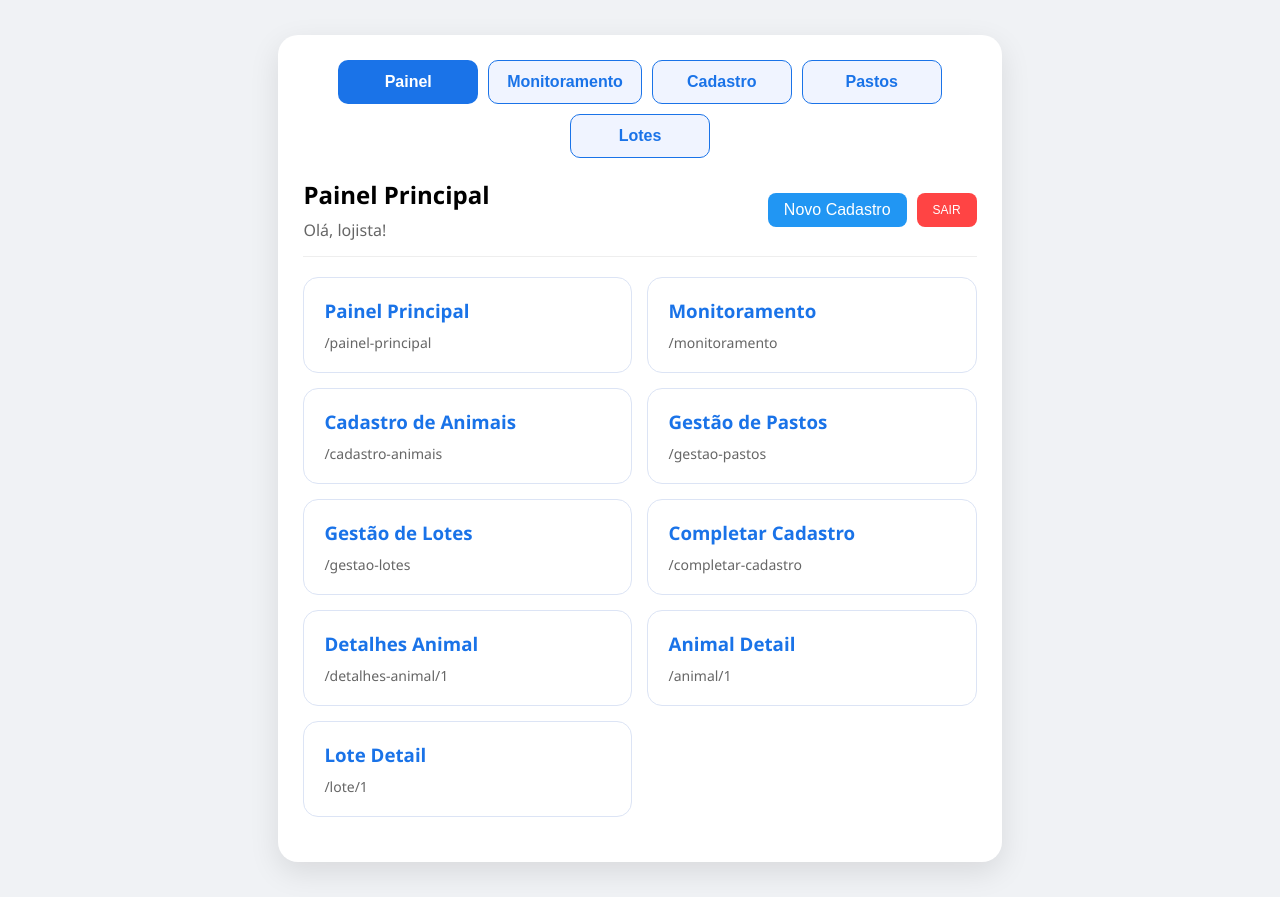
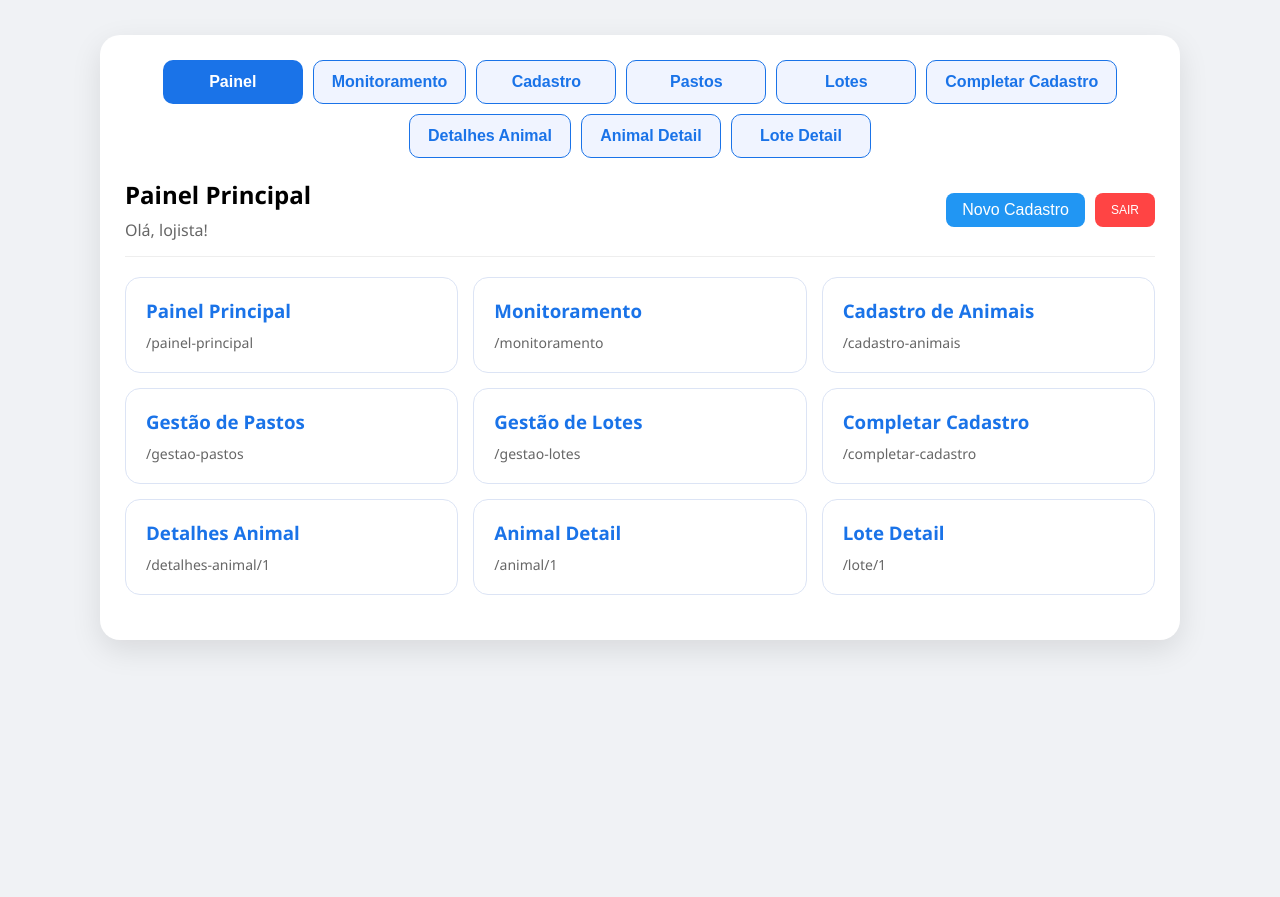
Before and after one commit to Pebavideo/Fim-de-Boi-Fujao, a React (Vite) app: page /painel-principal in a window 1280 px wide. After the commit the page ends 830 px from the top, so only its background shows below. Built offline with nearby package versions, Linux system fonts and the light colour scheme; no server answers; sample sign-in values are in the browser's storage.

Commit message:
update: layout limpo e grid de 9 paginas

```diff
--- a/src/components/TopNav.tsx
+++ b/src/components/TopNav.tsx
@@ -7,7 +7,11 @@ const navItems = [
   { label: 'Monitoramento', path: '/monitoramento' },
   { label: 'Cadastro', path: '/cadastro-animais' },
   { label: 'Pastos', path: '/gestao-pastos' },
-  { label: 'Lotes', path: '/gestao-lotes' }
+  { label: 'Lotes', path: '/gestao-lotes' },
+  { label: 'Completar Cadastro', path: '/completar-cadastro' },
+  { label: 'Detalhes Animal', path: '/detalhes-animal/1' },
+  { label: 'Animal Detail', path: '/animal/1' },
+  { label: 'Lote Detail', path: '/lote/1' }
 ];
 
 export default function TopNav() {
--- a/src/pages/PainelPrincipal.tsx
+++ b/src/pages/PainelPrincipal.tsx
@@ -1,7 +1,4 @@
-import { useState, useEffect } from 'react';
 import { useNavigate, Link } from 'react-router-dom';
-import { auth } from '../firebase/config';
-import { onAuthStateChanged, User } from 'firebase/auth';
 import { logoutSeguro } from '../utils/auth';
 import Button from '../components/Button';
 import LayoutPadrao from '../components/LayoutPadrao';
@@ -20,15 +17,6 @@ const paginas = [
 
 export default function PainelPrincipal() {
   const navigate = useNavigate();
-  const [carregando, setCarregando] = useState(true);
-
-  useEffect(() => {
-    const unsubscribe = onAuthStateChanged(auth, (_user: User | null) => {
-      setCarregando(false);
-    });
-
-    return () => unsubscribe();
-  }, []);
 
   const handleLogout = async () => {
     if (confirm('Tem certeza que deseja sair?')) {
@@ -57,9 +45,6 @@ export default function PainelPrincipal() {
         </div>
       </div>
 
-      {carregando ? (
-        <p>Carregando...</p>
-      ) : (
       <div style={{ display: 'grid', gridTemplateColumns: 'repeat(auto-fit, minmax(250px, 1fr))', gap: '15px', marginBottom: '20px' }}>
         {paginas.map((pagina, index) => (
           <Link key={index} to={pagina.caminho} style={{ textDecoration: 'none' }}>
@@ -70,7 +55,6 @@ export default function PainelPrincipal() {
           </Link>
         ))}
       </div>
-      )}
     </LayoutPadrao>
   );
 }
```
Lines whose indentation alone changed are shown as unchanged.
